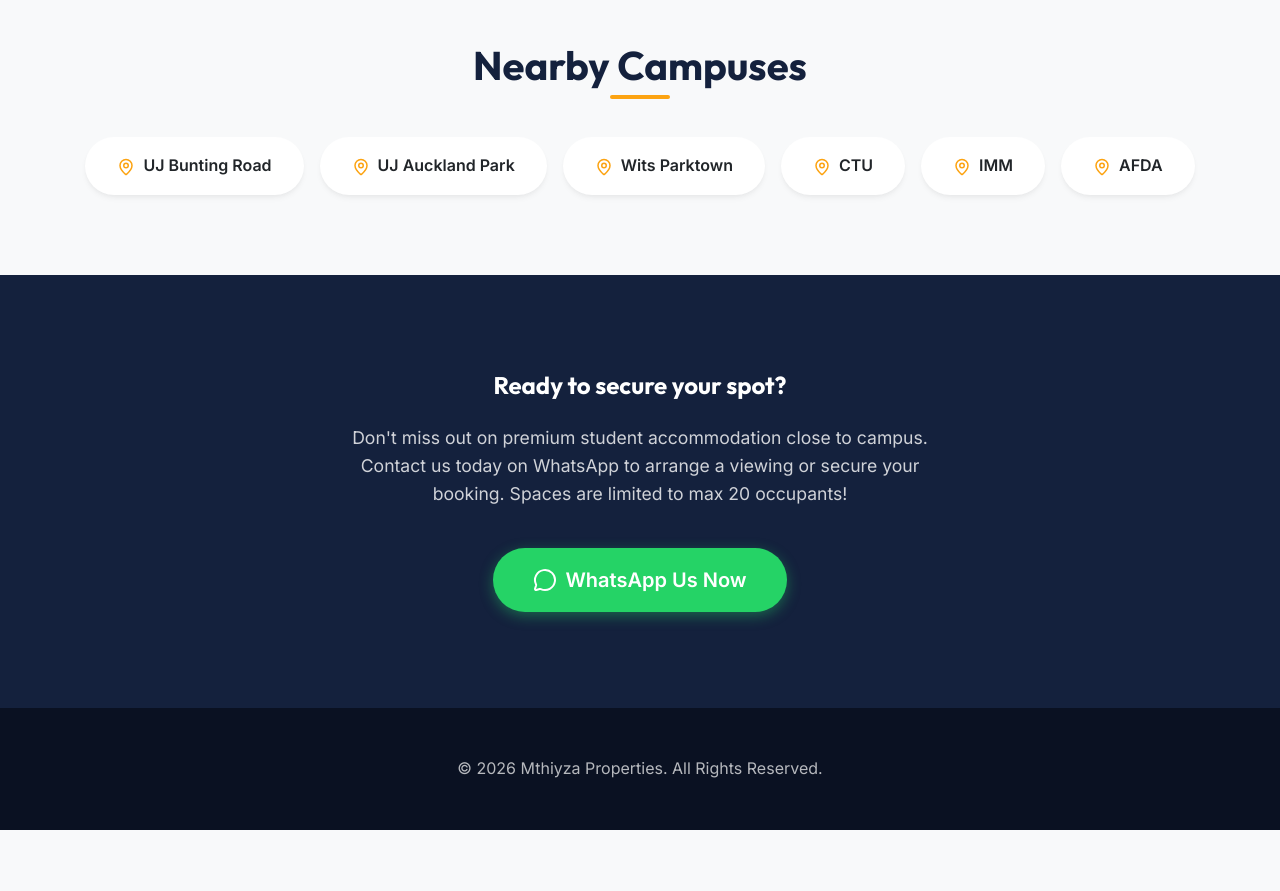
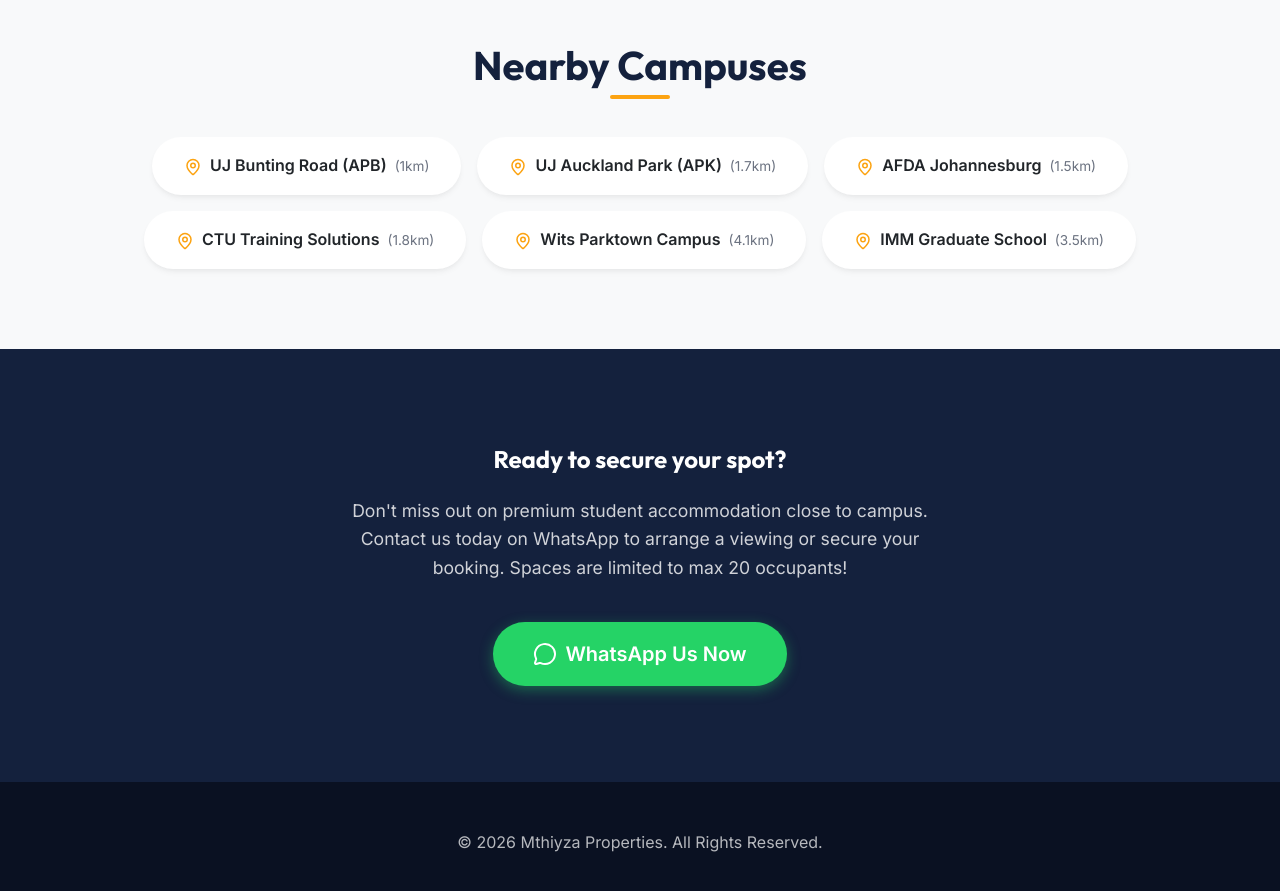
Before and after one commit to Tebza206/student-accommodation, a React (Vite) app: page / in a window 1280 px wide. Shown: the part 4340-5231 px from the top of the page. Before the commit the page ends 5170 px from the top, so only its background shows below. Built offline with nearby package versions, Linux system fonts and the light colour scheme.

Commit message:
Update WhatsApp contact number, nearby campuses, and export SEO metadata

```diff
--- a/src/App.jsx
+++ b/src/App.jsx
@@ -227,8 +227,15 @@
                  key={idx}
                  style={{ padding: '1rem 2rem', background: 'white', borderRadius: '50px', boxShadow: 'var(--shadow-sm)', fontWeight: '600' }}
                >
-                 <MapPin size={18} style={{ color: 'var(--primary-color)', marginRight: '0.5rem', verticalAlign: 'middle' }} />
-                 {place.text}
+                  <MapPin size={18} style={{ color: 'var(--primary-color)', marginRight: '0.5rem', verticalAlign: 'middle' }} />
+                  <span>
+                    {place.text}
+                    {place.distance && place.distance !== 'Unknown' && (
+                      <span style={{ fontSize: '0.85em', color: '#6b7280', marginLeft: '0.5rem', fontWeight: '400' }}>
+                        ({place.distance})
+                      </span>
+                    )}
+                  </span>
                </motion.div>
              ))}
           </div>
--- a/src/data.js
+++ b/src/data.js
@@ -13,7 +13,7 @@
   name: "Mthiyza Properties",
   subtitle: "NSFAS Accredited Student Accommodation",
   location: "Jan Hofmeyer, 1km from UJ Bunting Road Campus",
-  whatsappNumber: "+27633274929"
+  whatsappNumber: "+27782889597"
 };
 
 export const features = [
@@ -37,13 +37,14 @@
 ];
 
 export const nearby = [
-  { text: "UJ Bunting Road", distance: "1km" },
-  { text: "UJ Auckland Park", distance: "Unknown" },
-  { text: "Wits Parktown", distance: "Unknown" },
-  { text: "CTU", distance: "Unknown" },
-  { text: "IMM", distance: "Unknown" },
-  { text: "AFDA", distance: "Unknown" }
+  { text: "UJ Bunting Road (APB)", distance: "1km" },
+  { text: "UJ Auckland Park (APK)", distance: "1.7km" },
+  { text: "AFDA Johannesburg", distance: "1.5km" },
+  { text: "CTU Training Solutions", distance: "1.8km" },
+  { text: "Wits Parktown Campus", distance: "4.1km" },
+  { text: "IMM Graduate School", distance: "3.5km" }
 ];
+
 
 export const galleryPhotos = [
   { src: exterior, title: "Exterior", category: "Exterior" },
@@ -72,3 +73,58 @@
     image: singleRoom
   }
 ];
+
+export const seoMetadata = {
+  title: 'Mthiyza Properties | NSFAS Accredited Student Accommodation near UJ APB',
+  description: 'Premium student accommodation at Jan Hofmeyer, just 1km from UJ Auckland Park Bunting Road (APB) Campus. NSFAS accredited, fully furnished single and shared student res rooms. No admin or deposit fees!',
+  keywords: [
+    'Mthiyza Properties',
+    'accommodation near APB',
+    'res near APB',
+    'student accommodation UJ Bunting Road',
+    'NSFAS accredited accommodation APB',
+    'UJ Bunting Road student res',
+    'student housing Auckland Park',
+    'off-campus student accommodation Johannesburg',
+    'furnished student rooms Jan Hofmeyer'
+  ],
+  authors: [{ name: 'Mthiyza Properties' }],
+  metadataBase: 'https://www.mthiyzaproperties.co.za',
+  alternates: {
+    canonical: '/',
+  },
+  robots: {
+    index: true,
+    follow: true,
+    nocache: false,
+    googleBot: {
+      index: true,
+      follow: true,
+      'max-video-preview': -1,
+      'max-image-preview': 'large',
+      'max-snippet': -1,
+    },
+  },
+  openGraph: {
+    title: 'Mthiyza Properties | NSFAS Accredited Student Res near UJ APB',
+    description: 'Secure, furnished student accommodation just 1km from UJ Bunting Road Campus. Zero deposit and zero admin fees. Apply online or WhatsApp us now!',
+    url: 'https://www.mthiyzaproperties.co.za',
+    siteName: 'Mthiyza Properties',
+    locale: 'en_ZA',
+    type: 'website',
+    images: [
+      {
+        url: '/images/og-image.jpg',
+        width: 1200,
+        height: 630,
+        alt: 'Mthiyza Properties - Student Accommodation near UJ Bunting Road Campus',
+      },
+    ],
+  },
+  twitter: {
+    card: 'summary_large_image',
+    title: 'Mthiyza Properties | Student Res near UJ Bunting Road (APB)',
+    description: 'Looking for a res near APB? Mthiyza Properties offers premium, NSFAS-accredited student accommodation with no deposit. WhatsApp +27 78 288 9597.',
+    images: ['/images/og-image.jpg'],
+  },
+};
```
